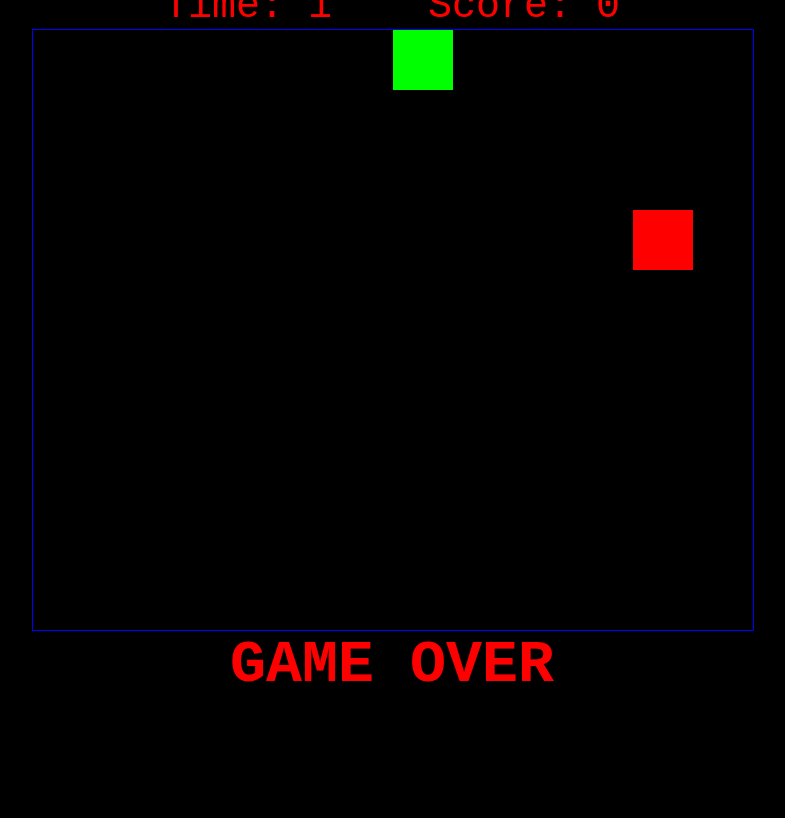
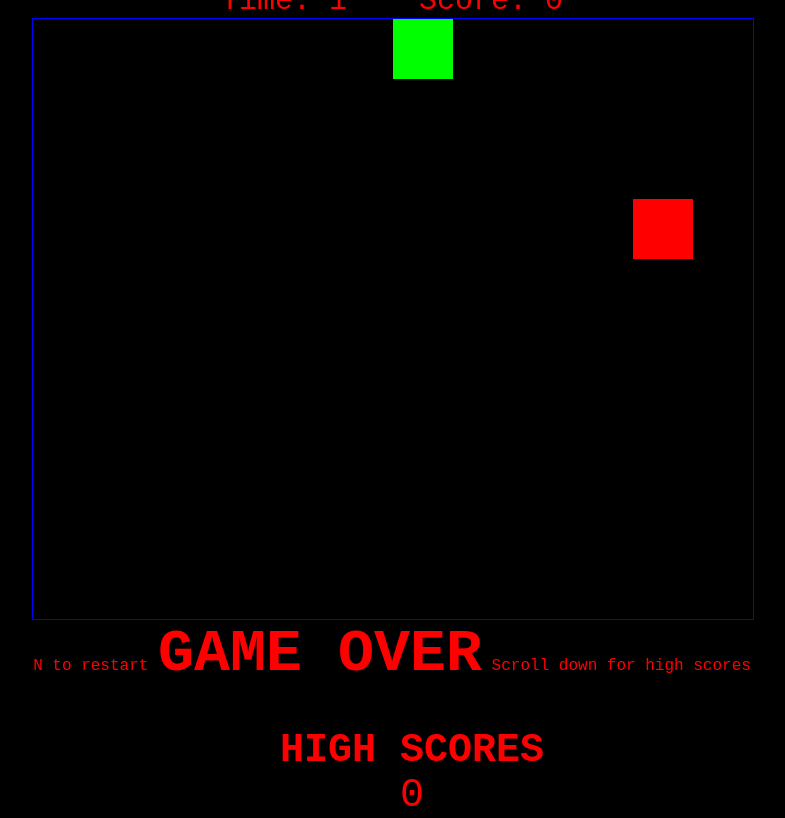
Before and after one commit to erezbosch/snake, a plain HTML site: page html/index.html in a window 1280 px wide. Shown: the part 84-902 px from the top of the page, without its empty margins (248-1033 px from the left). Before the commit the page ends 800 px from the top, so only its background shows below. Drawn offline with Linux system fonts and the light colour scheme.

Commit message:
add high scores

```diff
--- a/css/snake.css
+++ b/css/snake.css
@@ -1,10 +1,10 @@
-html, body, figure, figcaption, div, ul, li, pre, p {
+html, body, figure, figcaption, div, h1, ul, li, pre, p {
     margin: 0;
     padding: 0;
     border: 0;
     font-family: "Courier New", Courier, monospace;
     text-align: center;
-    font-size: 40px;
+    font-size: 30px;
     background: #000;
     color: #f00;
 }
@@ -16,7 +16,7 @@ figure {
   height: 600px;
 }
 
-.info {
+div {
   font-size: 24px;
   display: inline;
 }
@@ -26,22 +26,22 @@ h1 {
   font-size: 60px;
 }
 
-ul {
+.row {
   list-style: none;
   border-left: 1px solid #00f;
   border-right: 1px solid #00f;
   width: 100%;
 }
 
-ul:first-of-type {
+.row:first-of-type {
   border-top: 1px solid #00f;
 }
 
-ul:last-of-type {
+.row:last-of-type {
   border-bottom: 1px solid #00f;
 }
 
-li {
+.space {
   float: left;
   display: block;
   background: #000;
@@ -55,16 +55,35 @@ li {
   display: block;
 }
 
-li.occupied {
+.space.occupied {
   background-color: #0f0;
 }
 
-li.apple {
+.space.apple {
   background-color: #f00;
 }
 
-.game-over:after {
-  content: "GAME OVER";
+.game-over {
+  display: none;
+  font-size: 16px;
+}
+
+div.game-over.true, h1.game-over.true {
+  display: inline;
+}
+
+li.game-over.true, ol.game-over.true {
+  display: block;
+  font-size: 40px;
+}
+
+ol.game-over.true:before {
+  content: "HIGH SCORES";
+  font-size: 40px;
+  font-weight: bold;
+}
+
+h1.game-over {
   font-weight: bold;
   font-size: 60px;
 }
--- a/js/snake-view.js
+++ b/js/snake-view.js
@@ -5,8 +5,8 @@
     this.$el = $el;
     this.setupBoard();
     this.bindEvents();
+    this.survivalTime = 0;
     this.render();
-    this.survivalTime = 0;
     this.intervalId = window.setInterval(function () {
       this.step();
     }.bind(this), 200);
@@ -17,8 +17,13 @@
     this.render();
     this.survivalTime += 0.2;
     if (this.board.snake.dead) {
-      this.$el.addClass("game-over");
+      var $hs = $("ol");
+      $hs.append($("<li class='game-over high-scores'>"
+        + this.board.snake.score + "</li>"));
+      this.sortScores();
+      $(".game-over").addClass("true");
       clearInterval(this.intervalId);
+      this.intervalId = null;
     }
   };
 
@@ -27,17 +32,26 @@
       var dir = SnakeGame.View.handleKeyEvent(event);
       if (["N", "W", "E", "S"].indexOf(dir) !== -1) {
         this.board.snake.turn(dir);
-      } else if (dir === "pause") {
+      } else if (dir === "pause" && this.intervalId !== null) {
         clearInterval(this.intervalId);
         this.intervalId = null;
-      } else if (dir === "resume" && this.intervalId === null) {
+      } else if (dir === "pause" && this.intervalId === null) {
         this.intervalId = window.setInterval(function () {
           this.step();
         }.bind(this), 200);
+      } else if (dir === "restart") {
+        $("figure :not(.high-scores)").detach();
+        $("figure *").removeClass("true");
+        this.board = new SnakeGame.Board();
+        this.setupBoard();
+        this.survivalTime = 0;
+        this.render();
+        if (this.intervalId === null) {
+          this.intervalId = window.setInterval(function () {
+            this.step();
+          }.bind(this), 200);
+        }
       }
-      // else if (dir === "restart") {
-      //   this.$el.empty();
-      // }
     }.bind(this));
   };
 
@@ -47,14 +61,36 @@
     this.$el.append("<div class='info'> P to pause/resume</div>");
     this.$el.append($("<pre class='score'></pre>"));
     for (var i = 0; i < this.board.dims[0]; i++) {
-      var $row = $("<ul class='group'></ul>").attr("data-row", i);
+      var $row = $("<ul class='row group'></ul>").attr("data-row", i);
       this.$el.append($row);
       for (var j = 0; j < this.board.dims[1]; j++) {
-        var $space = $("<li></li>").attr("data-row", i).attr("data-col", j);
+        var $space = $("<li class='space'></li>")
+                      .attr("data-row", i)
+                      .attr("data-col", j);
         $row.append($space);
       }
     }
+    this.$el.append("<div class='game-over'>N to restart </div>");
+    this.$el.append("<h1 class='game-over'>GAME OVER</h1>");
+    this.$el.append("<div class='game-over'> Scroll down for high scores</div>");
+    this.sortScores();
   };
+
+  View.prototype.sortScores = function () {
+    var scores = [];
+    if ($("ol").length) {
+      for (var i = 0; i < $("ol li").length; i++) {
+        scores.push(parseInt($("ol li")[i].textContent));
+      }
+      scores.sort().reverse();
+      $("ol").remove();
+    }
+    var $hs = $("<ol class='game-over high-scores'></ol>");
+    this.$el.append($hs);
+    for (var i = 0; i < scores.length; i++) {
+      $hs.append($("<li class='game-over high-scores'>" + scores[i] + "</li>"));
+    }
+  }
 
   View.handleKeyEvent = function (event) {
     var keyPressed = event.keyCode;
@@ -63,8 +99,7 @@
     if (keyPressed === 68) { return "E"; }
     if (keyPressed === 83) { return "S"; }
     if (keyPressed === 80) { return "pause"; }
-    if (keyPressed === 82) { return "resume"; }
-    if (keyPressed === 77) { return "restart"; }
+    if (keyPressed === 78) { return "restart"; }
     return null;
   };
 
```
